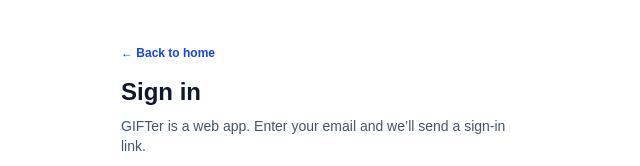
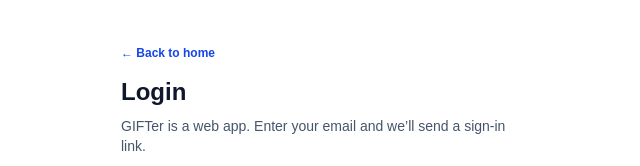
Before and after one commit to davidpjayne-gifter/gifter-applocal, a Next.js app: page /login in a window 1280 px wide. Shown: the top 166 px of the page, without its empty margins (319-959 px from the left). Built offline with nearby package versions, Linux system fonts and the light colour scheme; no server answers.

Commit message:
login updated

```diff
--- a/app/login/page.tsx
+++ b/app/login/page.tsx
@@ -40,7 +40,7 @@ export default async function LoginPage(props: {
         >
           ← Back to home
         </Link>
-        <h1 className="mt-3 text-2xl font-black">Sign in</h1>
+        <h1 className="mt-3 text-2xl font-black">Login</h1>
         <p className="mt-2 text-sm text-slate-600 dark:text-slate-300">
           GIFTer is a web app. Enter your email and we’ll send a sign-in link.
         </p>
```
